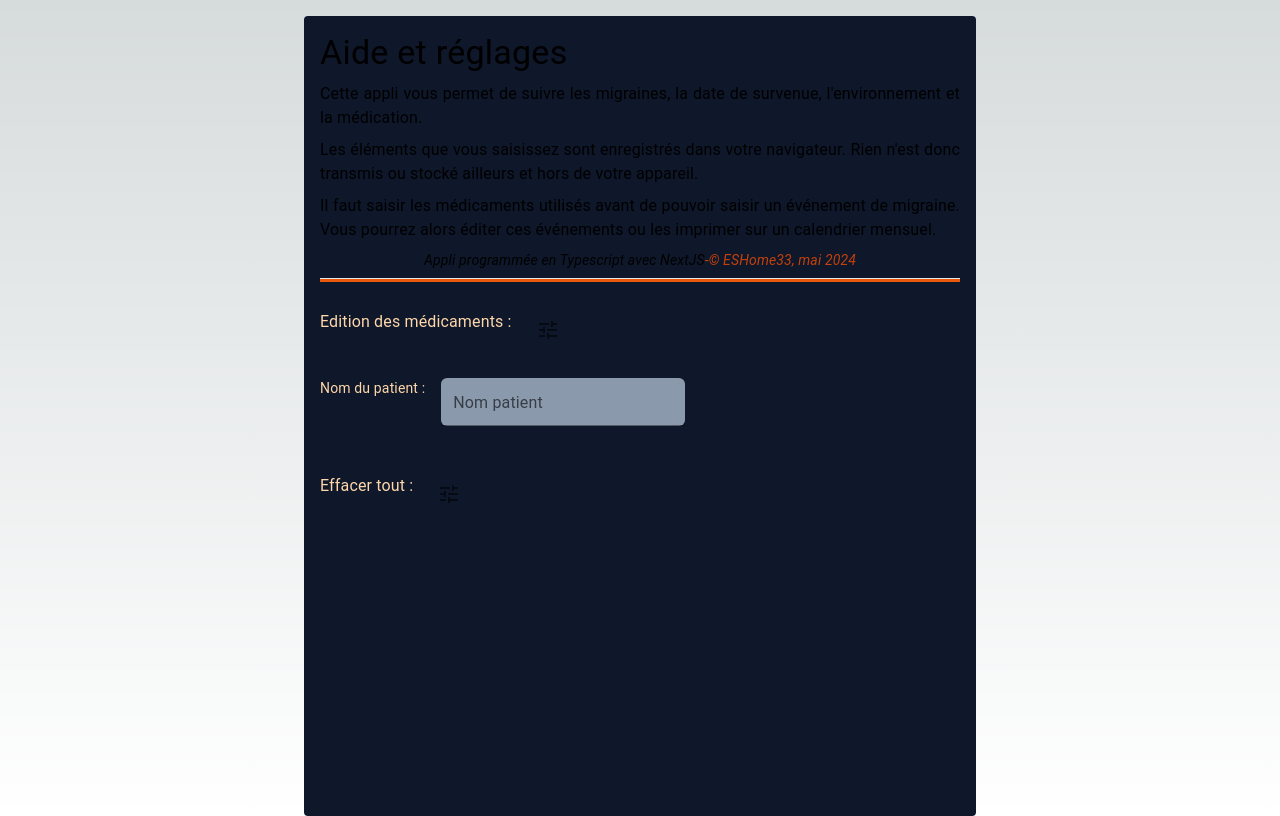
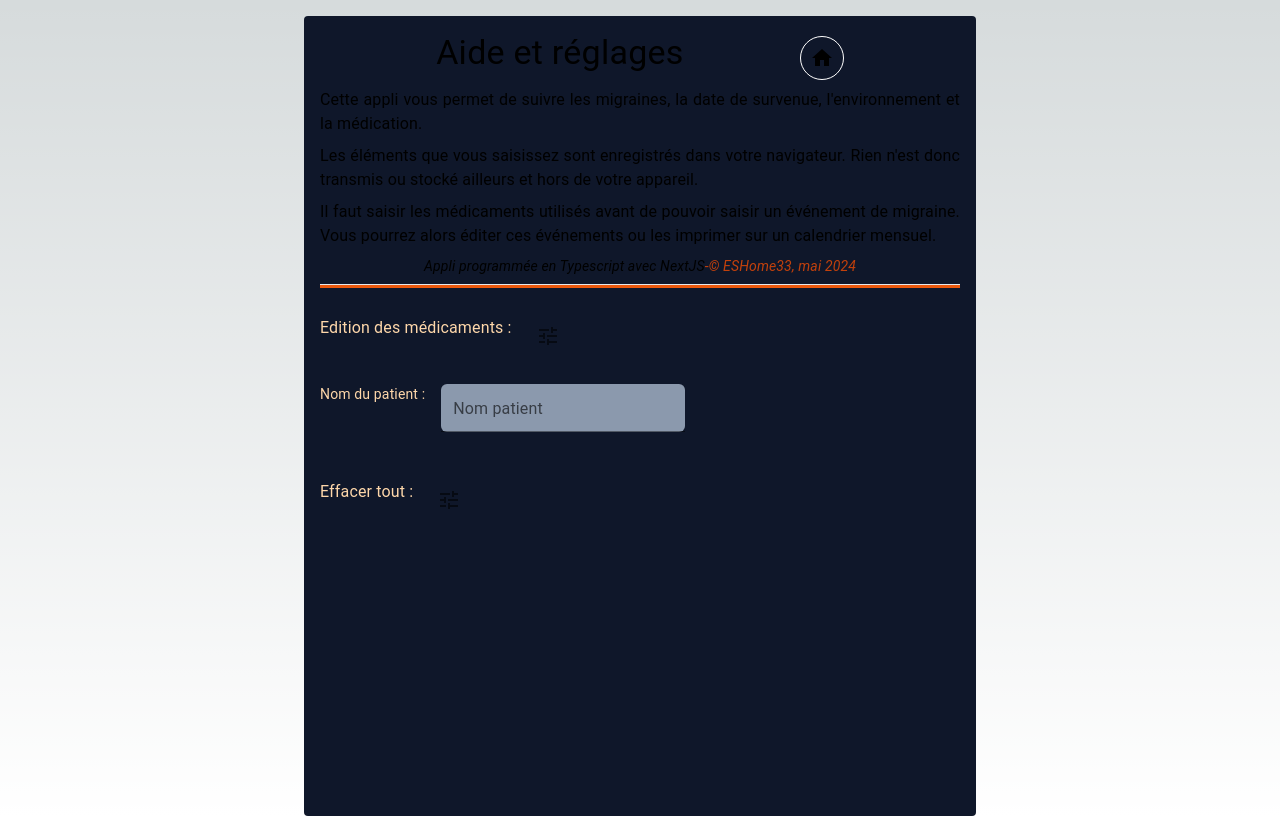
Before and after one commit to esHome33/migraine, a Next.js app: page /settings in a window 1280 px wide. Built offline with nearby package versions, Linux system fonts and the light colour scheme.

Commit message:
home button on settings page

```diff
--- a/package.json
+++ b/package.json
@@ -1,6 +1,6 @@
 {
   "name": "migraine",
-  "version": "1.3.4",
+  "version": "1.3.5",
   "private": false,
   "author": {
     "name": "ESHome33",
--- a/src/app/page.tsx
+++ b/src/app/page.tsx
@@ -53,7 +53,7 @@ export default function Home() {
         </CardActions>
       </Card>
       <div className="text-sm italic font-black text-orange-200">
-        version 1.3.4
+        version 1.3.5
       </div>
     </main>
   );
--- a/src/app/settings/page.tsx
+++ b/src/app/settings/page.tsx
@@ -3,6 +3,8 @@ import { IconButton, TextField, Typography } from '@mui/material'
 import TuneIcon from '@mui/icons-material/Tune';
 import { useEffect, useState } from 'react';
 import { CLE_PATIENT } from '@/lib/types';
+import Link from 'next/link';
+import HomeIcon from '@mui/icons-material/Home';
 
 const SettingsPage = () => {
 
@@ -36,7 +38,18 @@ const SettingsPage = () => {
     return (
         <div className='max-w-2xl mx-auto mt-4 p-2 h-dvh rounded bg-slate-900'>
             <div className='flex flex-col space-y-2 text-justify p-2'>
-                <Typography variant='h4'>Aide et réglages</Typography>
+                <div
+                    className=' flex flex-row justify-evenly align-bottom'
+                >
+                    <Typography variant='h4'>Aide et réglages</Typography>
+                    <Link href={"/"}
+                        className='h-11 w-11 mt-1 flex rounded-full border border-white justify-center'
+                    >
+                        <HomeIcon
+                            className='my-auto'
+                        />
+                    </Link>
+                </div>
                 <Typography variant='body1'>Cette appli vous permet de suivre les migraines, la date de survenue,
                     l&apos;environnement et la médication.
                 </Typography>
```
